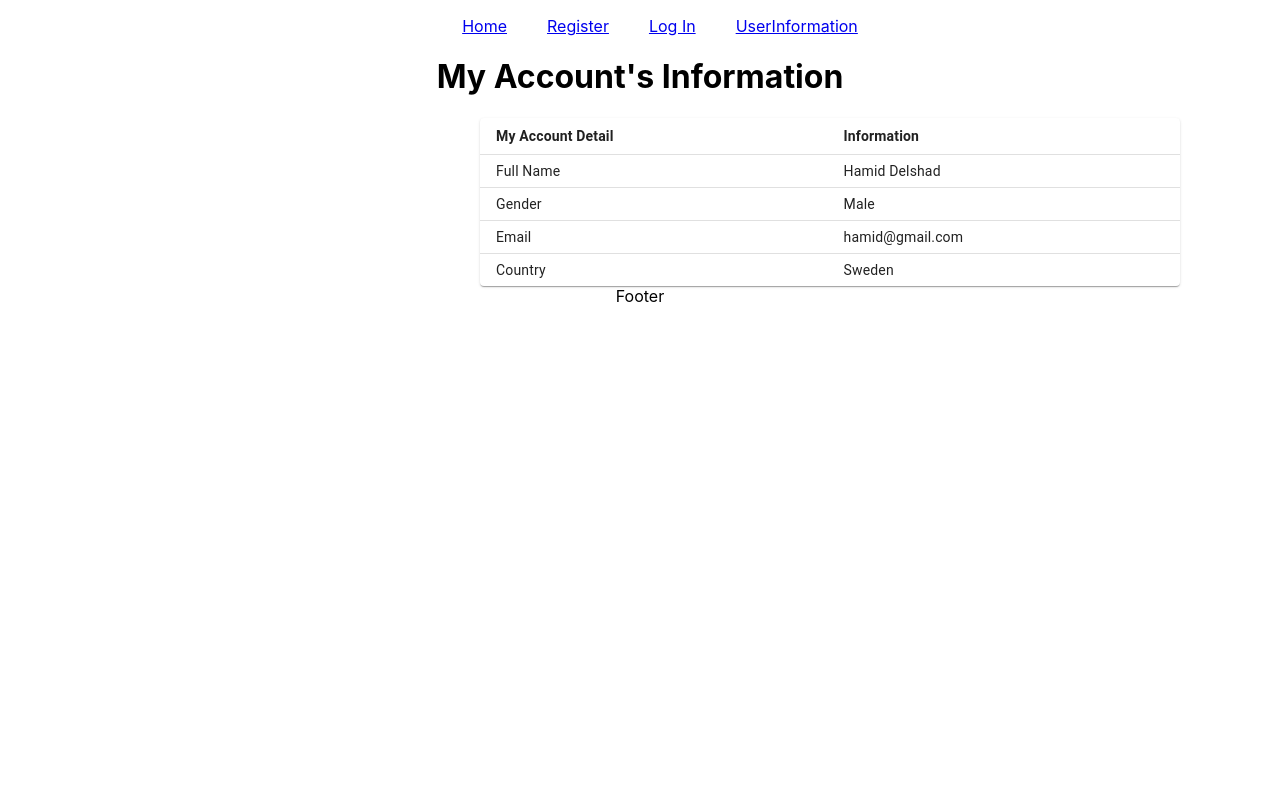
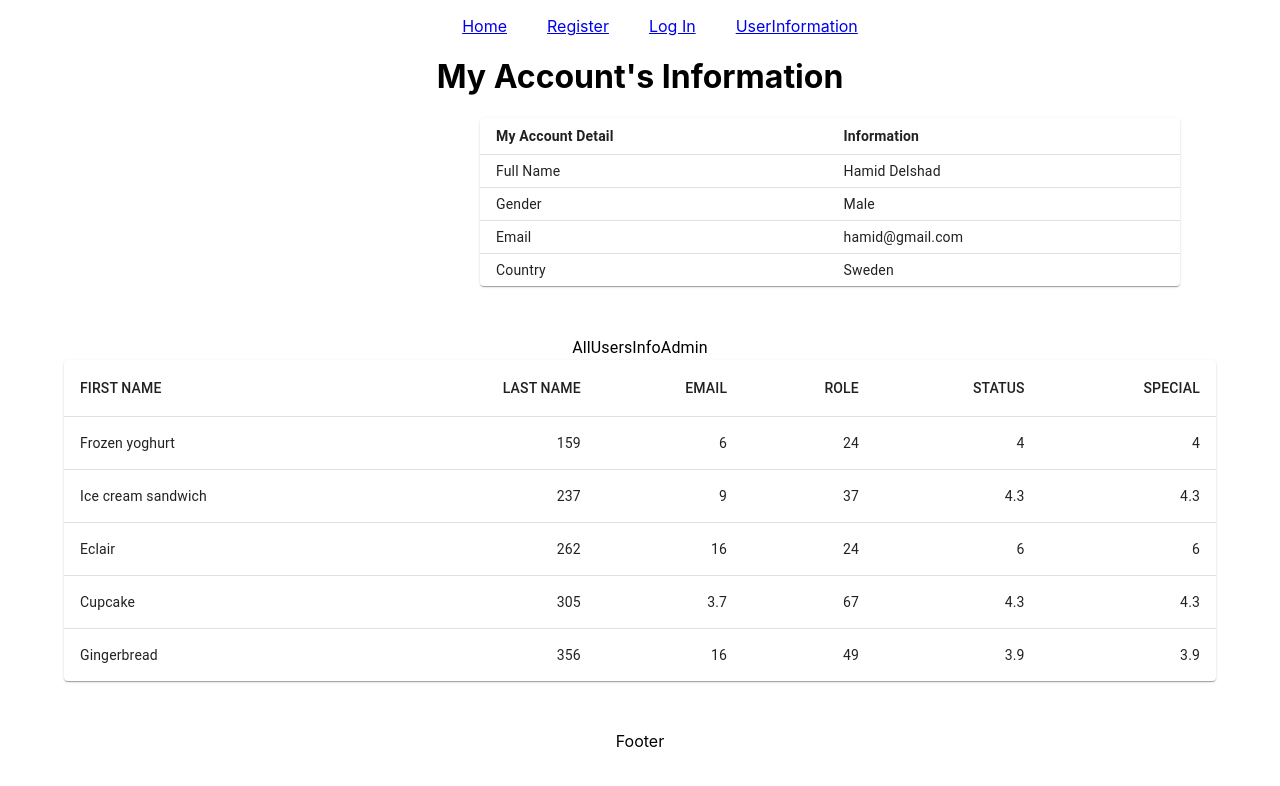
Before and after one commit to Hamidswed/FullStack-group, a React (Create React App) app in the folder client/: page /userInformation in a window 1280 px wide. Shown: the top 786 px of the page. Built offline with nearby package versions, Linux system fonts and the light colour scheme; no server answers.

Commit message:
table done

```diff
--- /dev/null
+++ b/client/src/components/admin/usersInfo/AllUsersInfoAdmin.tsx
@@ -0,0 +1,17 @@
+import { Typography } from "@mui/material";
+import { Box } from "@mui/system";
+import React from "react";
+import UserInfoAdmin from "./UserInfoAdmin";
+
+function AllUsersInfoAdmin() {
+  return (
+    <div>
+      <Typography>AllUsersInfoAdmin</Typography>
+      <Box style={{ width: "90%", marginInline: "auto" }}>
+        <UserInfoAdmin />
+      </Box>
+    </div>
+  );
+}
+
+export default AllUsersInfoAdmin;
--- a/client/src/components/admin/usersInfo/UserInfoAdmin.tsx
+++ b/client/src/components/admin/usersInfo/UserInfoAdmin.tsx
@@ -1,7 +1,66 @@
-import React from "react";
+import Table from "@mui/material/Table";
+import TableBody from "@mui/material/TableBody";
+import TableCell from "@mui/material/TableCell";
+import TableContainer from "@mui/material/TableContainer";
+import TableHead from "@mui/material/TableHead";
+import TableRow from "@mui/material/TableRow";
+import Paper from "@mui/material/Paper";
+
+function createData(
+  name: string,
+  calories: number,
+  fat: number,
+  carbs: number,
+  protein: number
+) {
+  return { name, calories, fat, carbs, protein };
+}
+
+const rows = [
+  createData("Frozen yoghurt", 159, 6.0, 24, 4.0),
+  createData("Ice cream sandwich", 237, 9.0, 37, 4.3),
+  createData("Eclair", 262, 16.0, 24, 6.0),
+  createData("Cupcake", 305, 3.7, 67, 4.3),
+  createData("Gingerbread", 356, 16.0, 49, 3.9),
+];
 
 function UserInfoAdmin() {
-  return <div>UserInfoAdmin</div>;
+  return (
+    <TableContainer component={Paper}>
+      <Table sx={{ minWidth: 650 }} aria-label="simple table">
+        <TableHead>
+          <TableRow>
+            <TableCell>FIRST NAME</TableCell>
+            <TableCell align="right">LAST NAME</TableCell>
+            <TableCell align="right">EMAIL</TableCell>
+            <TableCell align="right">ROLE</TableCell>
+            {/* ROLE - USER OD ADMIN */}
+            <TableCell align="right">STATUS</TableCell>
+            {/* STATUS - BANNED OR NOT*/}
+            <TableCell align="right">SPECIAL</TableCell>
+            {/* SPECIAL - CREATE ADMIN */}
+          </TableRow>
+        </TableHead>
+        <TableBody>
+          {rows.map((row) => (
+            <TableRow
+              key={row.name}
+              sx={{ "&:last-child td, &:last-child th": { border: 0 } }}
+            >
+              <TableCell component="th" scope="row">
+                {row.name}
+              </TableCell>
+              <TableCell align="right">{row.calories}</TableCell>
+              <TableCell align="right">{row.fat}</TableCell>
+              <TableCell align="right">{row.carbs}</TableCell>
+              <TableCell align="right">{row.protein}</TableCell>
+              <TableCell align="right">{row.protein}</TableCell>
+            </TableRow>
+          ))}
+        </TableBody>
+      </Table>
+    </TableContainer>
+  );
 }
 
 export default UserInfoAdmin;
--- a/client/src/pages/UpdateFood.tsx
+++ b/client/src/pages/UpdateFood.tsx
@@ -1,10 +1,14 @@
-import React from 'react';
-import UpdateFoodItem from '../components/admin/updateFood/UpdateFood';
+import React from "react";
+import UpdateFoodItem from "../components/admin/updateFood/UpdateFood";
 
 const UpdateFood = () => {
   return (
-    <div><UpdateFoodItem /></div>
-  )
-}
+    <div>
+      <div>
+        <UpdateFoodItem />
+      </div>
+    </div>
+  );
+};
 
-export default UpdateFood
+export default UpdateFood;
--- a/client/src/pages/UserInformation.tsx
+++ b/client/src/pages/UserInformation.tsx
@@ -1,11 +1,19 @@
-import React from 'react';
-
-import UserBio from '../components/users/userInformation/UserInformation';
+import { Box } from "@mui/material";
+import React from "react";
+import AllUsersInfoAdmin from "../components/admin/usersInfo/AllUsersInfoAdmin";
+import UserBio from "../components/users/userInformation/UserInformation";
 
 const UserInformation = () => {
   return (
-    <div><UserBio /></div>
-  )
-}
+    <Box>
+      <Box>
+        <UserBio />
+      </Box>
+      <Box style={{ marginBlock: "50px" }}>
+        <AllUsersInfoAdmin />
+      </Box>
+    </Box>
+  );
+};
 
-export default UserInformation
+export default UserInformation;
```
Also changed, not shown: 1 other file (tests, documents, lock files or other folders).
